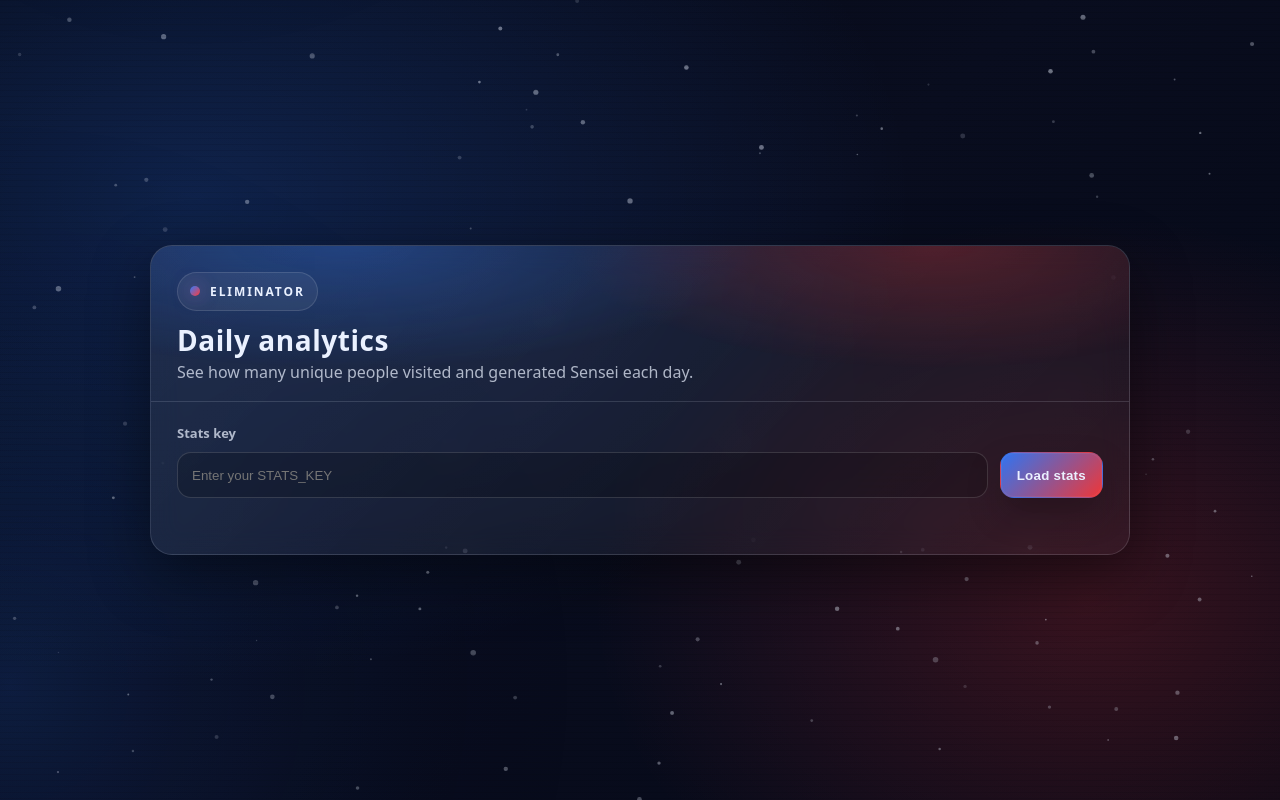
After one commit to Botlizzy/A-Ff-panel-, a PHP site: page /stats.html in a window 1280 px wide. The commit adds this page. Run offline with PHP 8.4, Linux system fonts and the light colour scheme.

Commit message:
Add daily analytics and WhatsApp feedback

```diff
--- a/app.html
+++ b/app.html
@@ -40,6 +40,10 @@
               </button>
               <button id="btn-logout" class="btn danger" type="button">Logout</button>
             </div>
+            <div class="actions secondary-actions">
+              <a class="btn glow" href="./feedback.html">Send feedback</a>
+              <a class="btn" href="./stats.html">View daily stats</a>
+            </div>
 
             <div class="note">
               <div class="note-title">Note</div>
@@ -69,6 +73,7 @@
     </main>
 
     <script src="./assets/fx.js"></script>
+    <script src="./assets/analytics.js"></script>
     <script src="./assets/app.js"></script>
   </body>
 </html>
--- /dev/null
+++ b/assets/analytics.js
@@ -0,0 +1,35 @@
+(function () {
+  const STORAGE_KEY = "eliminator_visitor_id";
+  const visitorId = getVisitorId();
+
+  function getVisitorId() {
+    try {
+      let id = localStorage.getItem(STORAGE_KEY);
+      if (!id) {
+        id = (crypto.randomUUID ? crypto.randomUUID() : `${Date.now()}-${Math.random().toString(36).slice(2)}`)
+          .replaceAll("-", "");
+        localStorage.setItem(STORAGE_KEY, id);
+      }
+      return id;
+    } catch {
+      return `session-${Date.now()}-${Math.random().toString(36).slice(2)}`;
+    }
+  }
+
+  function track(event) {
+    const body = JSON.stringify({ event, visitorId });
+    try {
+      fetch("/api/track", {
+        method: "POST",
+        headers: { "content-type": "application/json" },
+        body,
+        keepalive: true
+      }).catch(() => {});
+    } catch {
+      // Analytics must never block or break the generator.
+    }
+  }
+
+  window.EliminatorAnalytics = { track };
+  track("page_view");
+})();
--- a/assets/app.js
+++ b/assets/app.js
@@ -206,6 +206,7 @@
     }
     const sensi = generateSensi(deviceName, variant);
     output.value = formatBlock(sensi);
+    window.EliminatorAnalytics?.track("sensi_generated");
     setMsg("Generated. You can copy it now.", "ok");
   }
 
--- /dev/null
+++ b/assets/stats.js
@@ -0,0 +1,39 @@
+(function () {
+  const keyInput = document.getElementById("stats-key");
+  const loadButton = document.getElementById("stats-load");
+  const refreshButton = document.getElementById("stats-refresh");
+  const message = document.getElementById("stats-msg");
+  const content = document.getElementById("stats-content");
+  const body = document.getElementById("stats-body");
+  let statsKey = sessionStorage.getItem("eliminator_stats_key") || "";
+  if (statsKey) keyInput.value = statsKey;
+
+  function setMessage(text, type) {
+    message.textContent = text;
+    message.className = `msg ${type || ""}`;
+  }
+
+  async function loadStats() {
+    statsKey = String(keyInput.value || "").trim();
+    if (!statsKey) return setMessage("Enter the stats key first.", "error");
+    setMessage("Loading…");
+    try {
+      const response = await fetch("/api/stats", { headers: { "x-stats-key": statsKey } });
+      const data = await response.json();
+      if (!response.ok) throw new Error(data.error || "Could not load stats");
+      sessionStorage.setItem("eliminator_stats_key", statsKey);
+      body.innerHTML = data.days.map((day) => `<tr><td>${day.date}</td><td>${day.visitors}</td><td>${day.generators}</td><td>${day.generations}</td></tr>`).join("");
+      content.hidden = false;
+      setMessage("Stats loaded.", "ok");
+    } catch (error) {
+      content.hidden = true;
+      setMessage(error.message || "Could not load stats.", "error");
+    }
+  }
+
+  loadButton?.addEventListener("click", loadStats);
+  refreshButton?.addEventListener("click", loadStats);
+  keyInput?.addEventListener("keydown", (event) => {
+    if (event.key === "Enter") loadStats();
+  });
+})();
--- a/assets/styles.css
+++ b/assets/styles.css
@@ -256,3 +256,19 @@ body{
   .row{ flex-direction:column; align-items:stretch; }
   .btn{ width:100%; }
 }
+
+.support-link{ margin:12px 0 0; font-size:13px; }
+.support-link a{ color:#8db8ff; }
+.secondary-actions{ margin-top:10px; }
+.secondary-actions .btn{ text-decoration:none; display:inline-flex; align-items:center; justify-content:center; }
+.narrow-card{ max-width:680px; }
+.wide-card{ max-width:1100px; }
+.full-input{ width:100%; box-sizing:border-box; margin-bottom:18px; }
+.feedback-input{ min-height:180px; box-sizing:border-box; margin-bottom:4px; }
+.stats-table-wrap{ overflow-x:auto; border:1px solid rgba(255,255,255,.12); border-radius:16px; background:rgba(0,0,0,.14); }
+.stats-table{ width:100%; border-collapse:collapse; min-width:620px; }
+.stats-table th,.stats-table td{ padding:13px 14px; text-align:left; border-bottom:1px solid rgba(255,255,255,.09); font-size:13px; }
+.stats-table th{ color:rgba(234,241,255,.86); font-size:12px; text-transform:uppercase; letter-spacing:.06em; }
+.stats-table td{ color:rgba(234,241,255,.72); }
+.stats-table tr:last-child td{ border-bottom:0; }
+[hidden]{ display:none !important; }
--- /dev/null
+++ b/stats.html
@@ -0,0 +1,47 @@
+<!DOCTYPE html>
+<html lang="en">
+  <head>
+    <meta charset="UTF-8" />
+    <meta name="viewport" content="width=device-width, initial-scale=1.0" />
+    <meta name="theme-color" content="#0a0f1f" />
+    <title>Daily stats — ELIMINATOR SENSI GENERATOR</title>
+    <link rel="stylesheet" href="./assets/styles.css" />
+  </head>
+  <body>
+    <canvas id="fx-canvas" aria-hidden="true"></canvas>
+    <main class="shell">
+      <section class="card glass wide-card">
+        <header class="hero">
+          <div class="badge">ELIMINATOR</div>
+          <h1 class="title">Daily analytics</h1>
+          <p class="subtitle">See how many unique people visited and generated Sensei each day.</p>
+        </header>
+        <div class="form">
+          <div id="stats-login">
+            <label class="label" for="stats-key">Stats key</label>
+            <div class="row">
+              <input id="stats-key" class="input" type="password" placeholder="Enter your STATS_KEY" autocomplete="off" />
+              <button id="stats-load" class="btn primary" type="button">Load stats</button>
+            </div>
+            <p id="stats-msg" class="msg" role="status" aria-live="polite"></p>
+          </div>
+          <div id="stats-content" hidden>
+            <div class="stats-table-wrap">
+              <table class="stats-table">
+                <thead><tr><th>Date</th><th>Visitors</th><th>Unique generators</th><th>Generations</th></tr></thead>
+                <tbody id="stats-body"></tbody>
+              </table>
+            </div>
+            <div class="actions">
+              <button id="stats-refresh" class="btn glow" type="button">Refresh</button>
+              <a class="btn" href="./app.html">Back to generator</a>
+            </div>
+          </div>
+        </div>
+      </section>
+    </main>
+    <script src="./assets/fx.js"></script>
+    <script src="./assets/analytics.js"></script>
+    <script src="./assets/stats.js"></script>
+  </body>
+</html>
```
Also changed, not shown: assets/feedback.js (added, +25 -0 lines), feedback.html (added, +37 -0 lines), netlify/functions/stats.mjs (added, +38 -0 lines), netlify/functions/track.mjs (added, +57 -0 lines), package.json (added, +9 -0 lines), README.md, netlify.toml, package-lock.json (added).
